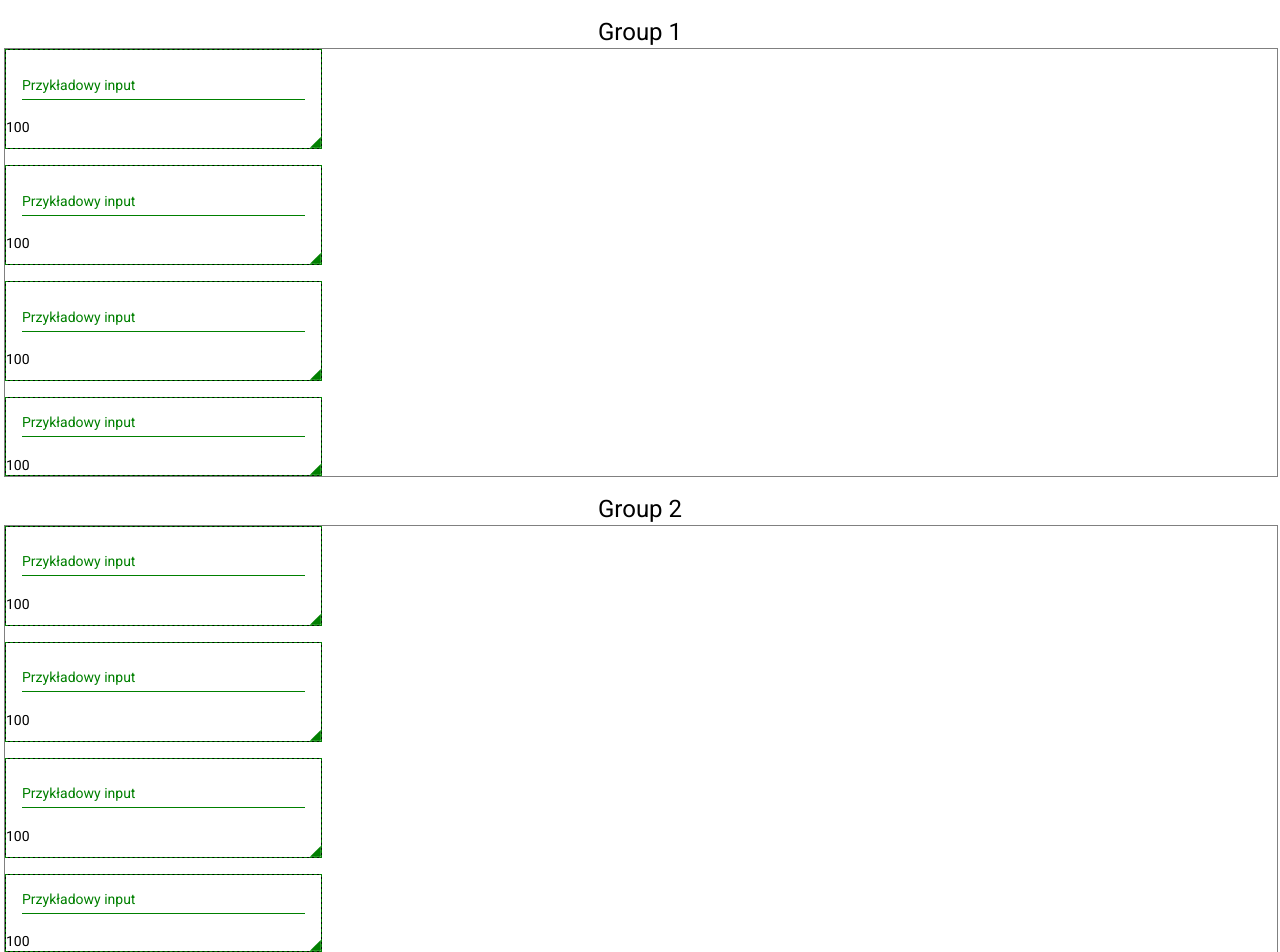
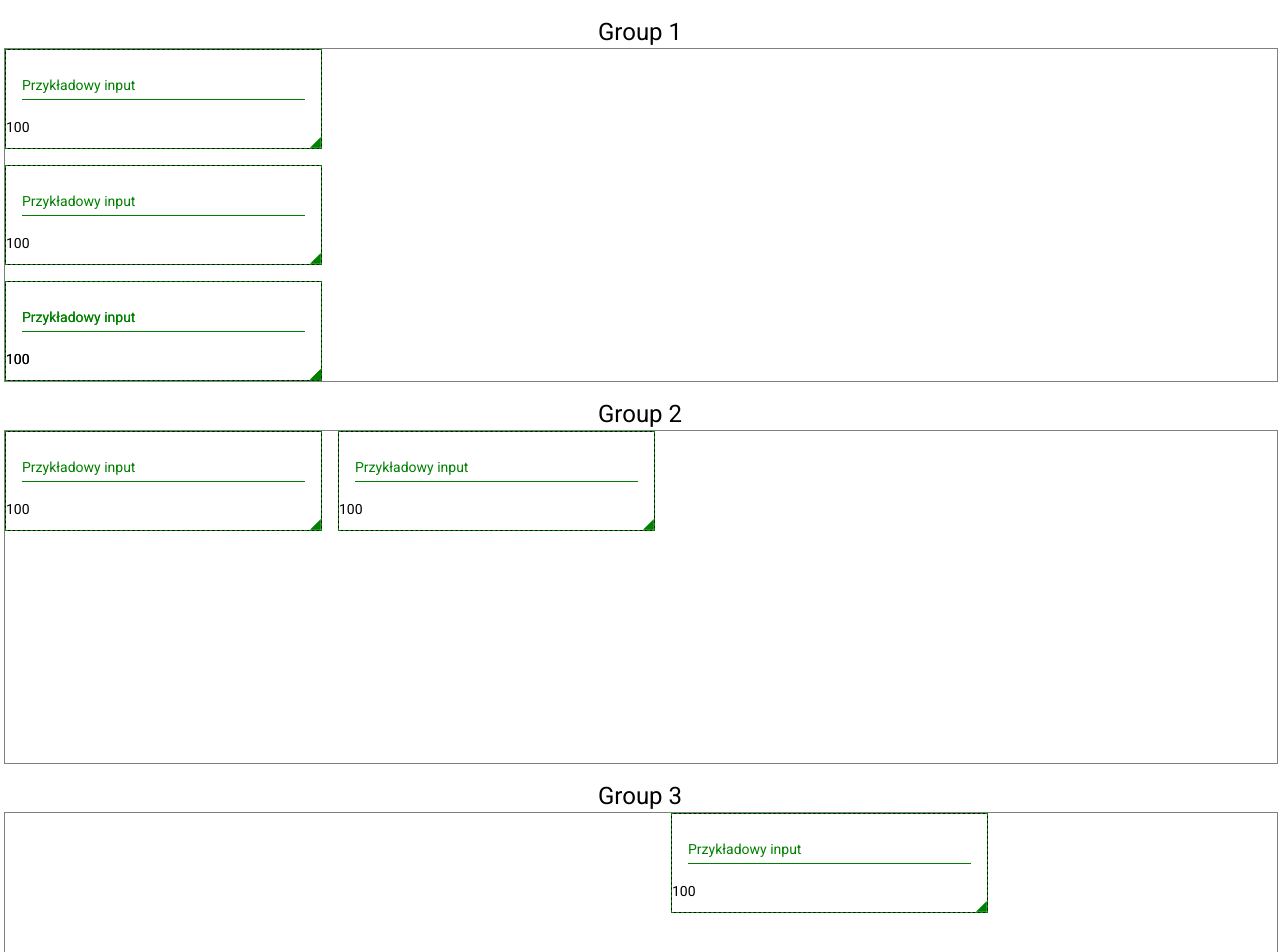
Before and after one commit to ewelina-slepko/FromDesignerPrototype, an Angular app: page / in a window 1280 px wide. Shown: the top 952 px of the page. Built offline with nearby package versions, Linux system fonts and the light colour scheme.

Commit message:
Implemented new data structure

```diff
--- a/src/app/app.component.html
+++ b/src/app/app.component.html
@@ -1,5 +1,5 @@
 <div class="container">
   <app-group *ngFor="let group of definition.groups"
-             [fields]="getFields(group.id)"
+             [group]="getFields(group.id)"
              [item]="group"></app-group>
 </div>
--- a/src/app/group/group.component.ts
+++ b/src/app/group/group.component.ts
@@ -11,9 +11,8 @@ import {FieldDto, group, GroupDto} from './mockData';
 export class GroupComponent implements OnInit {
 
   @Input() item!: GroupDto;
-  @Input() fields!: FieldDto[];
+  @Input() group!: FieldDto[];
 
-  group = group as ElementOnGrid[];
   shadow = {} as ElementOnGrid;
 
   columns = 4;
@@ -28,32 +27,25 @@ export class GroupComponent implements OnInit {
   isDragActive!: boolean;
 
   ngOnInit(): void {
-    console.log('group', this.item, 'fields', this.fields);
+    console.log('group', this.item, 'fields', this.group);
   }
 
   setElementSize(elementSize: ElementSize, i: number): void {
     if (elementSize.width) {
       const compare = Math.ceil(elementSize.width / this.gridCellWidth) + 1;
-      console.log('width compare', compare);
-      this.group[i].columnEnd = compare + this.group[i].columnStart - 1;
-      console.log('column end', this.group[i].columnEnd);
+      this.group[i].designSettings.position.columnEnd = compare + this.group[i].designSettings.position.columnStart - 1;
     }
 
     if (elementSize.height) {
       const compare = Math.ceil(elementSize.height / this.gridCellHeight) + 1;
-      console.log('height compare', compare);
-      this.group[i].rowEnd = compare + this.group[i].rowStart - 1;
-      console.log('row end', this.group[i].rowEnd);
+      this.group[i].designSettings.position.rowEnd = compare + this.group[i].designSettings.position.rowStart - 1;
     }
-    // this.setShadeX(i);
-    // this.setShadeY(i);
   }
 
   drag(data: ElementData, index: number): void {
     this.isDragActive = true;
     this.setShadeX(data.left, index);
     this.setShadeY(data.top, index);
-    console.log('data', data);
   }
 
   drop(element: ElementData, index: number): void {
@@ -64,14 +56,14 @@ export class GroupComponent implements OnInit {
 
   private setElementX(xPos: number, i: number): void {
     const elementWidth = this.getSelectedElementWidth(i);
-    this.group[i].columnStart = this.calcColumnStart(xPos, elementWidth);
-    this.group[i].columnEnd = this.calcColumnEnd(xPos, elementWidth);
+    this.group[i].designSettings.position.columnStart = this.calcColumnStart(xPos, elementWidth);
+    this.group[i].designSettings.position.columnEnd = this.calcColumnEnd(xPos, elementWidth);
   }
 
   private setElementY(yPos: number, i: number): void {
     const elementHeight = this.getSelectedElementHeight(i);
-    this.group[i].rowStart = this.calcRowStart(yPos, elementHeight);
-    this.group[i].rowEnd = this.calcRowEnd(yPos, elementHeight);
+    this.group[i].designSettings.position.rowStart = this.calcRowStart(yPos, elementHeight);
+    this.group[i].designSettings.position.rowEnd = this.calcRowEnd(yPos, elementHeight);
   }
 
   private setShadeX(xPos: number, i: number): void {
@@ -87,12 +79,12 @@ export class GroupComponent implements OnInit {
   }
 
   private getSelectedElementWidth(i: number): number {
-    const occupiedColumns = this.group[i].columnEnd - this.group[i].columnStart;
+    const occupiedColumns = this.group[i].designSettings.position.columnEnd - this.group[i].designSettings.position.columnStart;
     return (occupiedColumns ? occupiedColumns : 1) * this.gridCellWidth;
   }
 
   private getSelectedElementHeight(i: number): number {
-    const occupiedRows = this.group[i].rowEnd - this.group[i].rowStart;
+    const occupiedRows = this.group[i].designSettings.position.rowEnd - this.group[i].designSettings.position.rowStart;
     return (occupiedRows ? occupiedRows : 1) * this.gridCellHeight;
   }
 
@@ -113,7 +105,7 @@ export class GroupComponent implements OnInit {
   }
 
   get groupArea(): string[] {
-    return this.group.map(el => `${el.rowStart} / ${el.columnStart} / ${el.rowEnd} / ${el.columnEnd}`);
+    return this.group.map(el => `${el.designSettings.position.rowStart} / ${el.designSettings.position.columnStart} / ${el.designSettings.position.rowEnd} / ${el.designSettings.position.columnEnd}`);
   }
 
   get templateColumns(): string {
```
